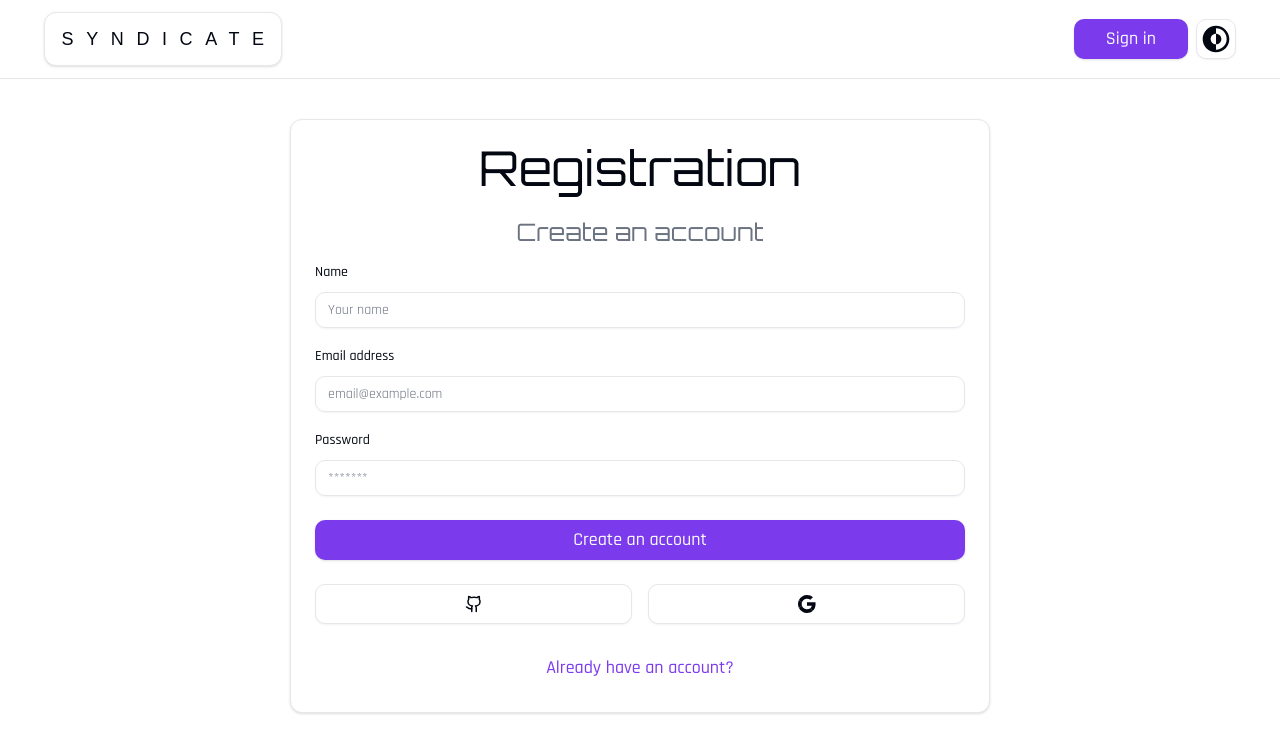
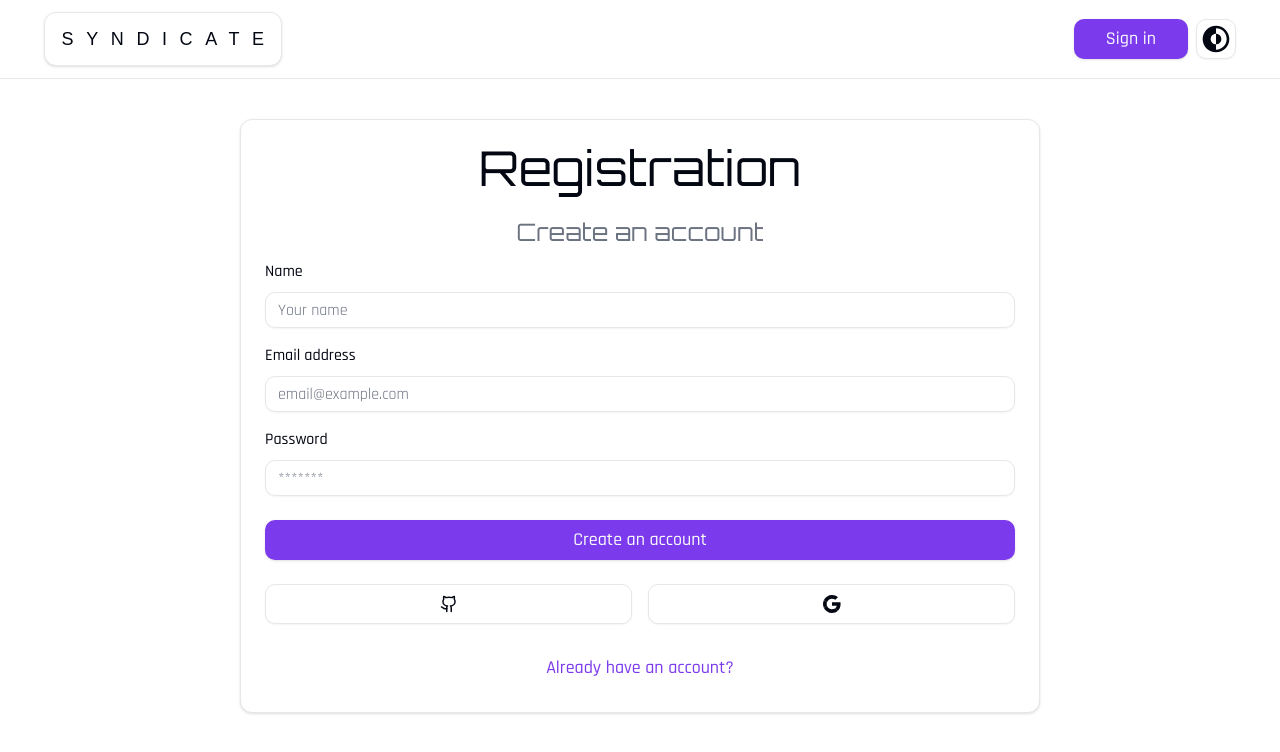
Before and after one commit to erdaboss99/Syndicate, a Next.js app: page /auth/registration in a window 1280 px wide. Shown: the top 752 px of the page. Built offline with nearby package versions, Linux system fonts and the light colour scheme; no server answers; a web font is replaced by a local one.

Commit message:
Improve UI components for better readability

```diff
--- a/src/actions/login.ts
+++ b/src/actions/login.ts
@@ -17,21 +17,17 @@
 
 export const loginWithCredentials = async (values: z.infer<typeof LoginSchema>) => {
 	const validatedData = LoginSchema.safeParse(values);
-
 	if (!validatedData.success) return { error: 'Invalid data!' };
 
 	const { email, password } = validatedData.data;
 
 	const existingUser = await getUserByEmail(email);
-
 	if (!existingUser || !existingUser.email || !existingUser.password || !existingUser.name)
 		return { error: 'Invalid credentials!' };
 
 	if (!existingUser.emailVerified) {
 		const verificationToken = await generateVerificationToken(existingUser.email);
-
 		await sendVerificationEmail(existingUser.name, verificationToken.email, verificationToken.token);
-
 		return { success: 'Confirmation email sent!' };
 	}
 
--- a/src/actions/registration.ts
+++ b/src/actions/registration.ts
@@ -13,7 +13,6 @@
 
 export const registration = async (values: z.infer<typeof RegistrationSchema>) => {
 	const validatedData = RegistrationSchema.safeParse(values);
-
 	if (!validatedData.success) return { error: 'Invalid data!' };
 
 	const { name, email, password } = validatedData.data;
@@ -35,8 +34,6 @@
 	});
 
 	const verificationToken = await generateVerificationToken(email);
-
 	await sendVerificationEmail(name, verificationToken.email, verificationToken.token);
-
 	return { success: 'Confirmation email sent!' };
 };
--- a/src/components/auth/LoginForm.tsx
+++ b/src/components/auth/LoginForm.tsx
@@ -37,6 +37,9 @@
 	});
 
 	const onSubmit = (values: z.infer<typeof LoginSchema>) => {
+		setIsError('');
+		setIsSuccess('');
+
 		startTransition(() => {
 			loginWithCredentials(values).then((data) => {
 				loginForm.reset();
--- a/src/components/auth/NewVerificationForm.tsx
+++ b/src/components/auth/NewVerificationForm.tsx
@@ -36,6 +36,9 @@
 	});
 
 	const onSubmit = (values: z.infer<typeof VerificationSchema>) => {
+		setIsError('');
+		setIsSuccess('');
+
 		startTransition(() => {
 			newVerification(values).then((data) => {
 				verificationForm.reset();
--- a/src/components/auth/RegistrationForm.tsx
+++ b/src/components/auth/RegistrationForm.tsx
@@ -33,6 +33,9 @@
 	});
 
 	const onSubmit = (values: z.infer<typeof RegistrationSchema>) => {
+		setIsError('');
+		setIsSuccess('');
+
 		startTransition(() => {
 			registration(values)
 				.then((data) => {
--- a/src/components/general/CardWrapper.tsx
+++ b/src/components/general/CardWrapper.tsx
@@ -22,7 +22,7 @@
 	showSocial,
 }: CardWrapperProps) => {
 	return (
-		<Card className='w-full  md:w-[700px]'>
+		<Card className='w-full  md:w-[800px]'>
 			<CardHeader className='text-center font-orbitron text-5xl'>{headerTitle}</CardHeader>
 			{headerLabel && (
 				<CardDescription className='text-center font-orbitron text-2xl'>{headerLabel}</CardDescription>
--- a/src/components/ui/Button.tsx
+++ b/src/components/ui/Button.tsx
@@ -19,7 +19,7 @@
 			},
 			size: {
 				default: 'h-9 px-4 py-2',
-				sm: 'h-8 rounded-md px-3 text-xs',
+				sm: 'h-8 rounded-md px-3 text-base',
 				lg: 'h-10 rounded-md px-8 text-lg',
 				full: 'h-10 w-full rounded-md px-8 text-lg',
 				icon: 'h-9 w-9',
--- a/src/components/ui/Form.tsx
+++ b/src/components/ui/Form.tsx
@@ -87,7 +87,7 @@
 	return (
 		<Label
 			ref={ref}
-			className={cn(error && 'text-destructive', className)}
+			className={cn(error && 'text-destructive', 'text-xs md:text-base', className)}
 			htmlFor={formItemId}
 			{...props}
 		/>
@@ -120,7 +120,7 @@
 			<p
 				ref={ref}
 				id={formDescriptionId}
-				className={cn('text-[0.8rem] text-muted-foreground', className)}
+				className={cn('text-xs text-muted-foreground md:text-base', className)}
 				{...props}
 			/>
 		);
@@ -141,7 +141,7 @@
 			<p
 				ref={ref}
 				id={formMessageId}
-				className={cn('text-[0.8rem] font-medium text-destructive', className)}
+				className={cn('text-xs font-medium text-destructive md:text-base', className)}
 				{...props}>
 				{body}
 			</p>
--- a/src/components/ui/Input.tsx
+++ b/src/components/ui/Input.tsx
@@ -9,7 +9,7 @@
 		<input
 			type={type}
 			className={cn(
-				'flex h-9 w-full rounded-md border border-input bg-transparent px-3 py-1 text-sm shadow-sm transition-colors file:border-0 file:bg-transparent file:text-sm file:font-medium placeholder:text-muted-foreground focus-visible:outline-none focus-visible:ring-1 focus-visible:ring-ring disabled:cursor-not-allowed disabled:opacity-50',
+				'flex h-9 w-full rounded-md border border-input bg-transparent px-3 py-1 text-sm shadow-sm transition-colors file:border-0 file:bg-transparent file:text-sm file:font-medium placeholder:text-muted-foreground focus-visible:outline-none focus-visible:ring-1 focus-visible:ring-ring disabled:cursor-not-allowed disabled:opacity-50 md:text-base',
 				className,
 			)}
 			ref={ref}
```
